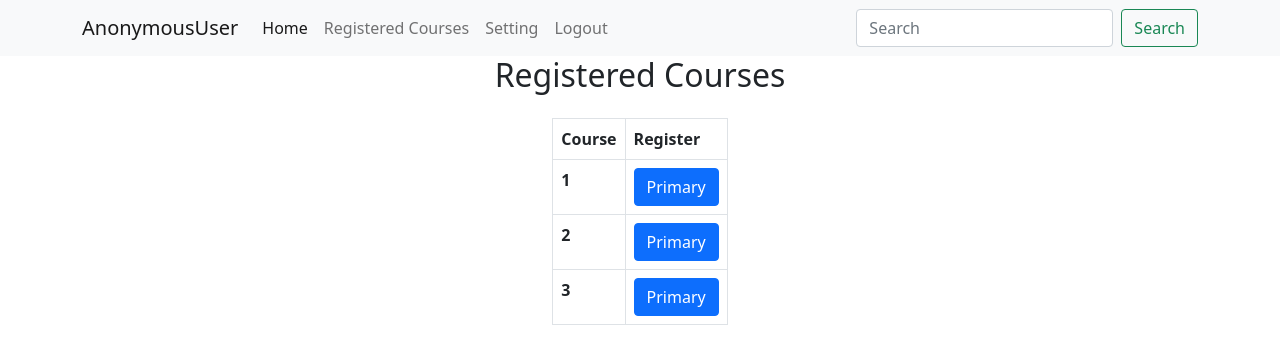
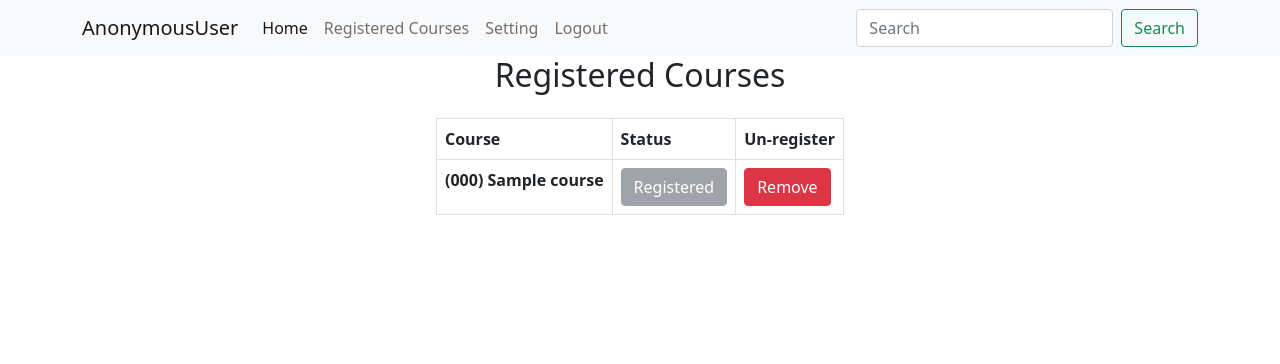
Before and after one commit to deji12/Class-Attendance, a Django app: template templates/Core/registered_courses.html in a window 1280 px wide. Shown: the top 364 px of the page. Run offline with Django 5.2, Linux system fonts and the light colour scheme; the template is opened without the code that fills it: most values are stand-ins (such as "Sample title", 1, 10 or a date in 2020).

Commit message:
courses can now be unregistered by clas representatives

```diff
--- a/Core/urls.py
+++ b/Core/urls.py
@@ -1,6 +1,6 @@
 from .views import (
     available_courses, registered_courses,
-    register_course,
+    register_course, unregister_course,
 )
 from django.urls import path
 
@@ -8,4 +8,5 @@ urlpatterns = [
     path('available-courses/', available_courses, name='available_courses'),
     path('registered-courses/', registered_courses, name='registered_courses'),
     path('register-course/', register_course, name='register_course'),
+    path('unregister-course/', unregister_course, name='unregister_course'),
 ]
--- a/templates/Core/available_courses.html
+++ b/templates/Core/available_courses.html
@@ -51,7 +51,7 @@
             <tbody>
                 {% for course in courses %}
                     <tr>
-                        <th scope="row">{{ course.name }} ({{ course.code }})</th>
+                        <th scope="row">({{ course.code }}) {{ course.name }}</th>
                         <td>
                             {% if course in request.user.courses_taking.all %}
                                 <button type="button" class="btn btn-secondary register-btn" disabled>
--- a/templates/Core/registered_courses.html
+++ b/templates/Core/registered_courses.html
@@ -21,28 +21,35 @@
   <p class="h2">Registered Courses</p>
   <div class="form-container">
 
+    <center>
+        <p id="register-error-message" style="color:firebrick; display:none;"><b></b></p>
+        <p id="register-success-message" style="color:#155724; display:none;"><b></b></p>
+    </center>
+
     <div class="scrollable-table">
 
         <table class="table"><table class="table table-bordered">
             <thead>
                 <tr>
                 <th scope="col">Course</th>
-                <th scope="col">Register</th>
+                <th scope="col">Status</th>
+                <th scope="col">Un-register</th>
                 </tr>
             </thead>
             <tbody>
-                <tr>
-                <th scope="row">1</th>
-                <td><button type="button" class="btn btn-primary">Primary</button></td>
+              {% for course in courses %}
+                <tr id="course-row-{{ course.id }}">
+                  <th scope="row">({{ course.code }}) {{ course.name }}</th>
+                  <td>
+                    <button type="button" class="btn btn-secondary" disabled>Registered</button>
+                  </td>
+                  <td>
+                    <button type="button" class="btn btn-danger unregister-btn" data-course-id="{{ course.id }}">
+                      Remove
+                    </button>
+                  </td>
                 </tr>
-                <tr>
-                <th scope="row">2</th>
-                <td><button type="button" class="btn btn-primary">Primary</button></td>
-                </tr>
-                <tr>
-                <th scope="row">3</th>
-                <td><button type="button" class="btn btn-primary">Primary</button></td>
-                </tr>
+              {% endfor %}
 
             </tbody>
         </table>
@@ -57,5 +64,40 @@
         width: 100%;
     }
 </style>
+<script>
+  $(document).ready(function () {
+    $('.unregister-btn').click(function () {
+      const button = $(this);
+      const courseId = button.data('course-id');
+
+      // Clear previous messages
+      $('#register-success-message').hide().text('');
+      $('#register-error-message').hide().text('');
+
+      $.ajax({
+        url: '{% url "unregister_course" %}',
+        method: 'POST',
+        data: {
+          course_id: courseId,
+          csrfmiddlewaretoken: '{{ csrf_token }}'
+        },
+        success: function (response) {
+          if (response.status === 'success') {
+            $('#register-success-message').text(response.message).show();
+
+            // Remove the row from the table
+            $('#course-row-' + courseId).remove();
+          } else {
+            $('#register-error-message').text(response.message).show();
+          }
+        },
+        error: function () {
+          $('#register-error-message').text('An error occurred. Please try again.').show();
+        }
+      });
+    });
+  });
+</script>
+
 
 {% endblock content %}
```
Also changed, not shown: Core/views.py (+53 -4 lines).
